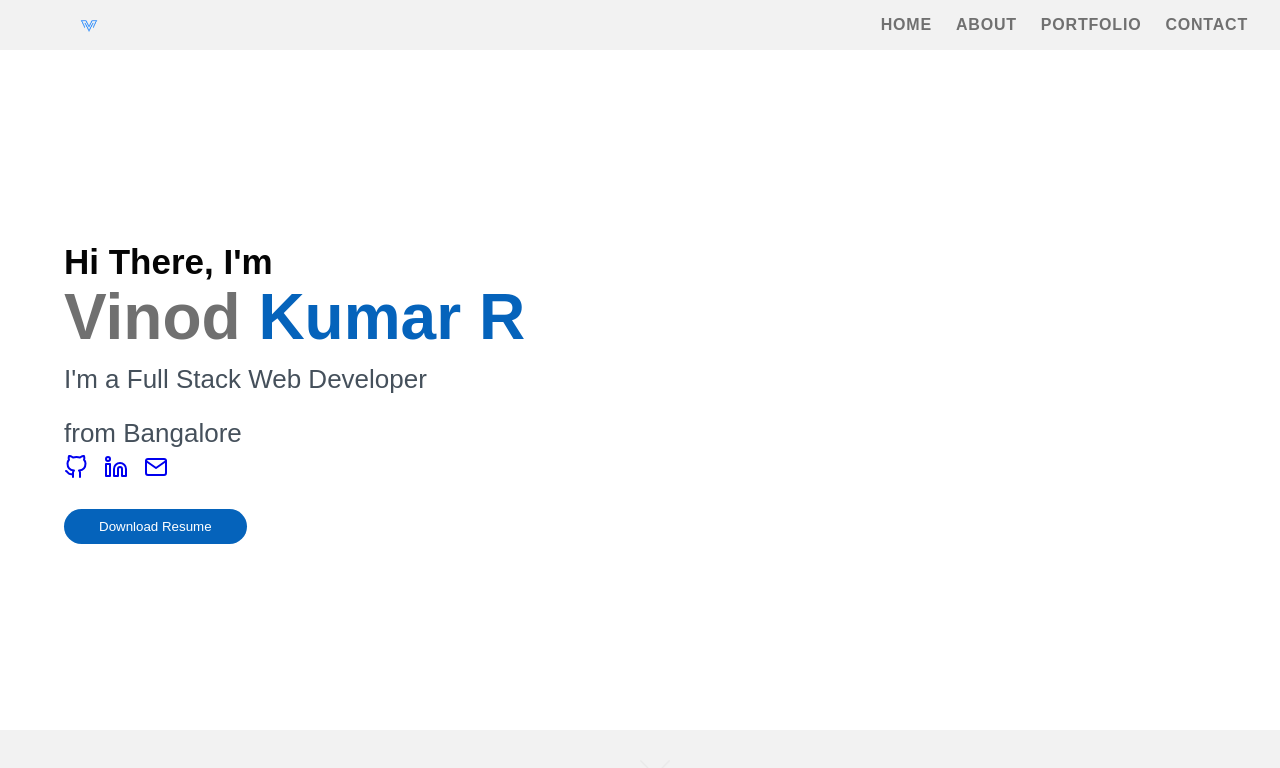
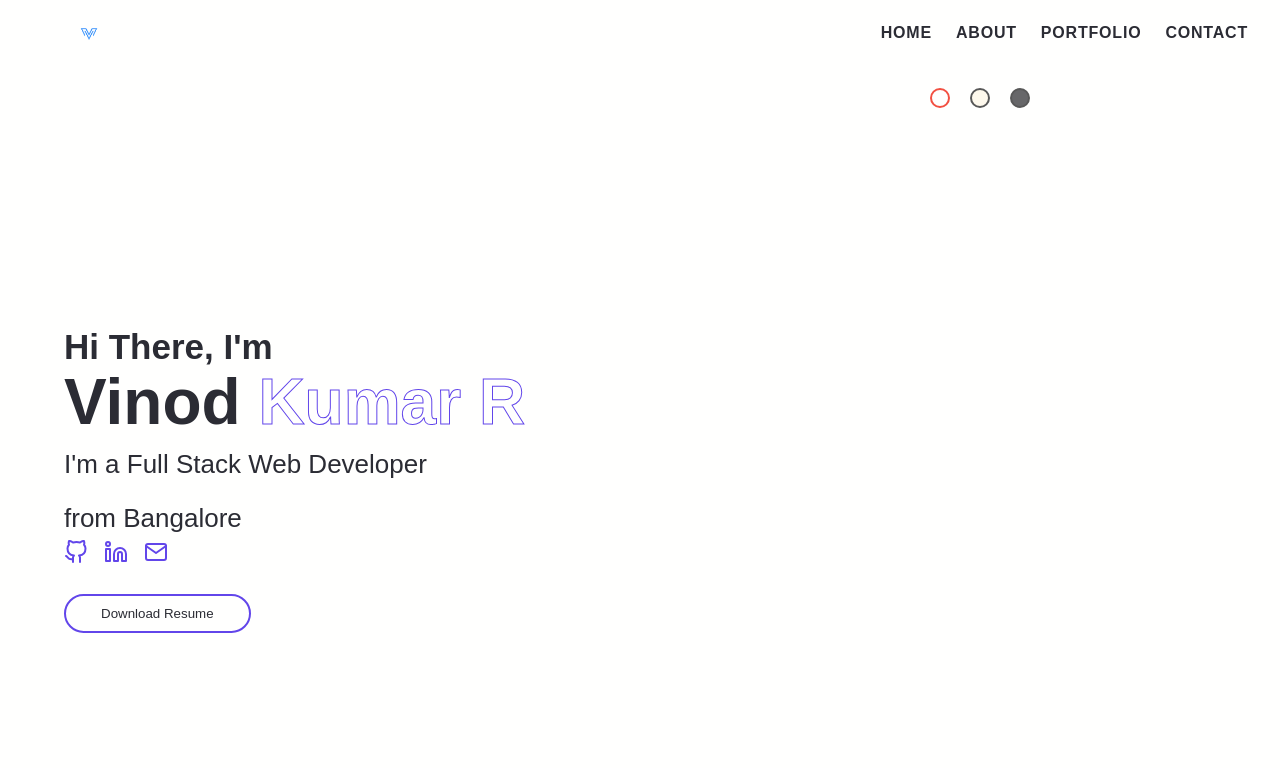
Before and after one commit to vk0808/portfolio, a React (Create React App) app: page / in a window 1280 px wide. Shown: the top 768 px of the page. Built offline with nearby package versions, Linux system fonts and the light colour scheme.

Commit message:
feat: theme-switcher

```diff
--- a/package.json
+++ b/package.json
@@ -5,6 +5,7 @@
   "keywords": [],
   "main": "src/index.js",
   "dependencies": {
+    "node-sass": "6.0.1",
     "react": "17.0.2",
     "react-dom": "17.0.2",
     "react-icons": "4.2.0",
--- a/src/App.js
+++ b/src/App.js
@@ -1,11 +1,17 @@
+import React, { useState } from "react";
+
 import Navbar from "./components/Header/Navbar";
+import Theme from "./components/ThemeSwitcher/Theme";
 import Intro from "./components/Intro/Intro";
 import "./styles/main.scss";
 
 export default function App() {
+  const [colorTheme, setColorTheme] = useState("theme-1");
+
   return (
-    <div className="App">
+    <div className={`App ${colorTheme}`}>
       <Navbar />
+      <Theme colorTheme={colorTheme} setColorTheme={setColorTheme} />
       <Intro />
     </div>
   );
--- a/src/components/Header/Navbar.js
+++ b/src/components/Header/Navbar.js
@@ -39,7 +39,7 @@
               {links.map((link) => {
                 const { id, url, text } = link;
                 return (
-                  <li key={id}>
+                  <li className="nav-link" key={id}>
                     <a href={url}>{text}</a>
                   </li>
                 );
--- a/src/components/Intro/social-links.js
+++ b/src/components/Intro/social-links.js
@@ -4,7 +4,7 @@
   {
     id: 1,
     name: "Github",
-    url: "https://www.twitter.com",
+    url: "https://www.github.com/vk0808",
     icon: <FiGithub />
   },
   {
--- /dev/null
+++ b/src/components/ThemeSwitcher/Theme.js
@@ -0,0 +1,91 @@
+import React, { useEffect } from "react";
+
+const Theme = ({ colorTheme, setColorTheme }) => {
+  const handleClick = (theme) => {
+    setColorTheme(theme);
+    localStorage.setItem("theme-color", theme);
+
+    let background,
+      secondary,
+      tertiary,
+      headline,
+      paragraph,
+      button,
+      buttonText;
+    switch (theme) {
+      case "theme-1":
+        background = "#fffffe";
+        secondary = "#d1d1e9";
+        tertiary = "#e45858";
+        headline = "#2b2c34";
+        paragraph = "#2b2c34";
+        button = "#6246ea";
+        buttonText = "#fffffe";
+        break;
+      case "theme-2":
+        background = "#fef6e4";
+        secondary = "#8bd3dd";
+        tertiary = "#f582ae";
+        headline = "#001858";
+        paragraph = "#172c66";
+        button = "#f582ae";
+        buttonText = "#001858";
+        break;
+      case "theme-4":
+        background = "#16161a";
+        secondary = "#72757e";
+        tertiary = "#2cb67d";
+        headline = "#fffffe";
+        paragraph = "#94a1b2";
+        button = "#7f5af0";
+        buttonText = "#fffffe";
+        break;
+      default:
+        break;
+    }
+    document
+      .querySelector("body")
+      .style.setProperty("--background", background);
+    document.querySelector("body").style.setProperty("--secondary", secondary);
+    document.querySelector("body").style.setProperty("--tertiary", tertiary);
+    document.querySelector("body").style.setProperty("--headline", headline);
+    document.querySelector("body").style.setProperty("--paragraph", paragraph);
+    document.querySelector("body").style.setProperty("--button", button);
+    document
+      .querySelector("body")
+      .style.setProperty("--button-text", buttonText);
+  };
+
+  useEffect(() => {
+    const currentColor = localStorage.getItem("theme-color");
+
+    if (currentColor) {
+      setColorTheme(currentColor);
+      handleClick(currentColor);
+    }
+  }, []);
+
+  return (
+    <>
+      <div className="theme-options">
+        <div
+          className={`${colorTheme === "theme-1" ? "active" : ""}`}
+          id="theme-1"
+          onClick={() => handleClick("theme-1")}
+        ></div>
+        <div
+          className={`${colorTheme === "theme-2" ? "active" : ""}`}
+          id="theme-2"
+          onClick={() => handleClick("theme-2")}
+        ></div>
+        <div
+          className={`${colorTheme === "theme-4" ? "active" : ""}`}
+          id="theme-4"
+          onClick={() => handleClick("theme-4")}
+        ></div>
+      </div>
+    </>
+  );
+};
+
+export default Theme;
--- a/src/styles/_into.scss
+++ b/src/styles/_into.scss
@@ -1,6 +1,6 @@
 .intro {
   height: 85vh;
-  background-color: white;
+  background-color: var(--background);
   display: flex;
 
   @include media-sm{
@@ -26,17 +26,25 @@
         font-size: 64px;
         font-weight: 700;
         line-height: 56px;
-        color: $grey;
+        color: var(--headline);
 
         @include media-sm{
           font-size: 40px;
         }
       }
-      .last-name{
-        color: #0563bb;
+
+      .last-name {
+        color: transparent;
+        -webkit-text-stroke-width: 1px;
+        -webkit-text-stroke-color: var(--button);
+        transition: $transition;
+
+        &:hover {
+          color: var(--button);
+          -webkit-text-stroke-width: 0px;
+        }
       }
       p{
-        color: #45505b;
         margin: 15px 0 0 0;
         font-size: 26px;
         font-family: "Poppins", sans-serif;
@@ -59,23 +67,10 @@
           font-size: 1.5rem;
         }
       }
-      button {
-        margin-top: 20px;
-        background: #0563bb;
-        border: 0;
-        padding: 10px 35px;
-        color: #fff;
-        transition: 0.4s;
-        border-radius: 50px;
-      }
-
-      button:hover {
-        background: #0678e3;
-      }
     }
     .down-arrow {
       position: absolute;
-      bottom: 10px;
+      bottom: -20px;
       left: 50%;
 
       img {
@@ -91,3 +86,8 @@
     }
   }
 }
+.icons {
+  svg{
+  stroke: var(--button);
+  }
+}
--- a/src/styles/_navbar.scss
+++ b/src/styles/_navbar.scss
@@ -6,8 +6,7 @@
   z-index: 99;
 }
 .nav-active {
-  background-color: $bgPrimary;
-  background-image: linear-gradient(90deg, $bgPrimary 0%, $bgSecondary 100%);
+  background-color: var(--background);
 }
 .nav-center {
   .nav-header {
@@ -20,15 +19,18 @@
       width: 50px;
     }
   }
-
   .nav-toggle {
     font-size: 1.5rem;
     background: transparent;
     border-color: transparent;
     transition: $transition;
     cursor: pointer;
+
+    &:hover{
+      transform: rotate(90deg);
+      color: var(--headline) !important;
+    }
   }
-
   .links-container {
     overflow: hidden;
     transition: $transition;
@@ -36,25 +38,20 @@
     position: absolute;
     z-index: 999;
     text-align: center;
-    background: $bgPrimaryLight;
+    background: var(--tertiary);
   }
-
   .links {
     display: inline-flex;
     align-items: center;
 
-    a {
-      color: $grey;
-      text-transform: uppercase;
-      letter-spacing: $spacing;
-      font-weight: 600;
-    }
-
     .nav-link {
       cursor: pointer;
 
-      &.active, &:hover {
-        color: $black !important;
+      a {
+        color: var(--headline);
+        text-transform: uppercase;
+        letter-spacing: $spacing;
+        font-weight: 600;
       }
     }
   }
@@ -68,16 +65,21 @@
     row-gap: 0.5rem;
     flex-direction: column;
     padding: 3rem;
+
+    .nav-link a{
+      &.active, &:hover {
+        color: var(--background) !important;
+      }
+    }
   }
 }
 @include media-lg {
   .nav-center {
     padding: 0 2rem;
-    margin: 0 auto;
+    margin: 0.5rem auto;
     display: flex;
     align-items: center;
     justify-content: space-between;
-
     .nav-toggle {
       display: none;
     }
@@ -89,6 +91,12 @@
       column-gap: 1.5rem;
       flex-direction: row;
       padding: 0;
+
+      .nav-link a{
+        &.active, &:hover {
+          color: var(--button) !important;
+        }
+      }
     }
   }
 }
--- a/src/styles/_reset.scss
+++ b/src/styles/_reset.scss
@@ -9,7 +9,7 @@
 body {
   font-family: 'Josefin Sans', sans-serif;
   line-height: 1.5;
-  background: $offWhite;
+  background: var(--background);
 }
 ul {
   list-style-type: none;
@@ -21,7 +21,7 @@
 h2,
 h3,
 h4 {
-  color: $black;
+  color: var(--headline);
 }
 h1 {
   font-size: 3rem;
@@ -37,7 +37,20 @@
   font-size: 0.875rem;
 }
 p {
-  color: $grey;
+  color: var(--paragraph);
+}
+button {
+  margin-top: 20px;
+  padding: 10px 35px;
+  border-radius: 50px;
+  background: transparent;
+  color: var(--headline);
+  border: 2px solid var(--button);
+  transition: $transition;
+}
+button:hover {
+  background: var(--button);
+  color: var(--button-text);
 }
 @include media-xl {
   body {
--- /dev/null
+++ b/src/styles/_theme.scss
@@ -0,0 +1,31 @@
+.theme-options{
+  max-width: 800px;
+  margin: 0 auto;
+  text-align: right;
+  padding: 20px 0;
+
+  div {
+    cursor: pointer;
+    width: 20px;
+    height: 20px;
+    border-radius: 50%;
+    margin: 2px 10px;
+    border: 2px solid black;
+    display: inline-block;
+    opacity: 0.65;
+
+    &.active {
+      opacity: 1;
+      border: 2px solid #f25042;
+    }
+  }
+}
+#theme-1{
+  background: #fffffe;
+}
+#theme-2{
+  background: #fef6e4;
+}
+#theme-4{
+  background: #16161a;
+}
--- a/src/styles/_variables.scss
+++ b/src/styles/_variables.scss
@@ -1,4 +1,14 @@
 // Variables
+:root {
+  --background: #fffffe;
+  --secondary: #d1d1e9;
+  --tertiary: #e45858;
+  --headline: #2b2c34;
+  --paragraph: #2b2c34;
+  --button: #6246ea;
+  --button-text: #fffffe;
+}
+
 $primaryColor: hsl(262, 94%, 51%);
 $secondaryColor: hsl(168, 83%, 44%);
 $bgPrimary: hsl(169, 75%, 87%);
--- a/src/styles/main.scss
+++ b/src/styles/main.scss
@@ -1,5 +1,43 @@
 @import './variables';
+@import './theme';
 @import './media';
 @import './reset';
 @import './navbar';
 @import './into';
+
+// $theme-map-1: (
+//   --background: #fffffe,
+//   --secondary: #d1d1e9,
+//   --tertiary: #e45858,
+//   --headline: #2b2c34,
+//   --paragraph: #2b2c34,
+//   --button: #6246ea,
+//   --button-text: #fffffe,
+// );
+// $theme-map-2: (
+//   --background: #fef6e4,
+//   --secondary: #8bd3dd,
+//   --tertiary: #f582ae,
+//   --headline: #001858,
+//   --paragraph: #172c66,
+//   --button: #f582ae,
+//   --button-text: #001858,
+// );
+// $theme-map-3: (
+//   --background: #232946,
+//   --secondary: #fffffe,
+//   --tertiary: #eebbc3,
+//   --headline: #fffffe,
+//   --paragraph: #b8c1ec,
+//   --button: #eebbc3,
+//   --button-text: #232946,
+// );
+// $theme-map-4: (
+//   --background: #16161a,
+//   --secondary: #72757e,
+//   --tertiary: #2cb67d,
+//   --headline: #fffffe,
+//   --paragraph: #94a1b2,
+//   --button: #7f5af0,
+//   --button-text: #fffffe,
+// );
```
